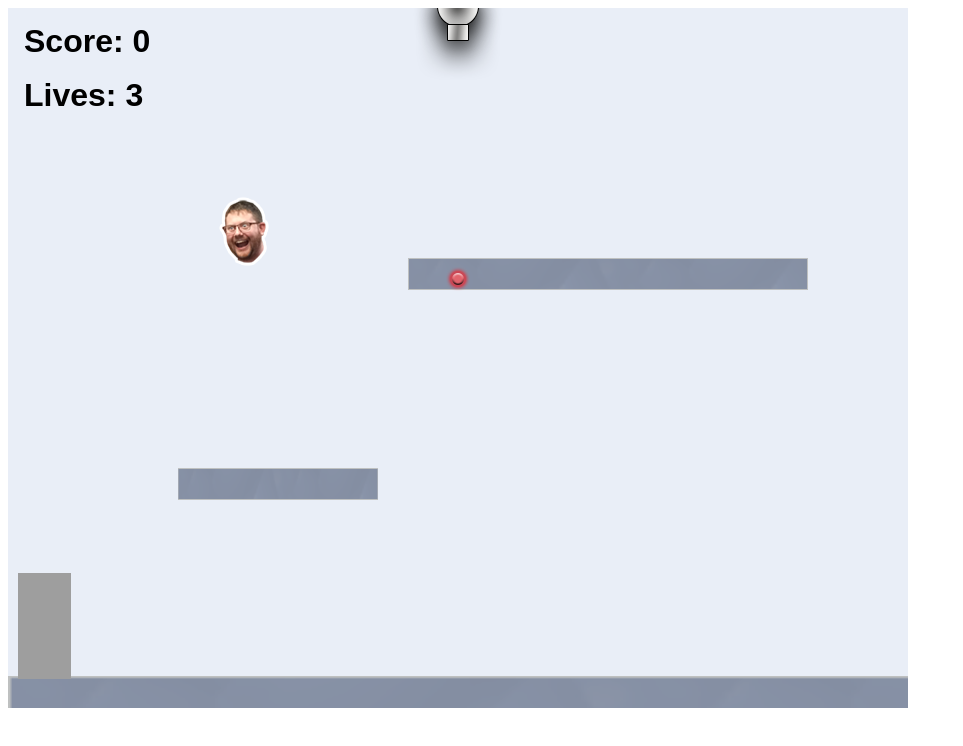
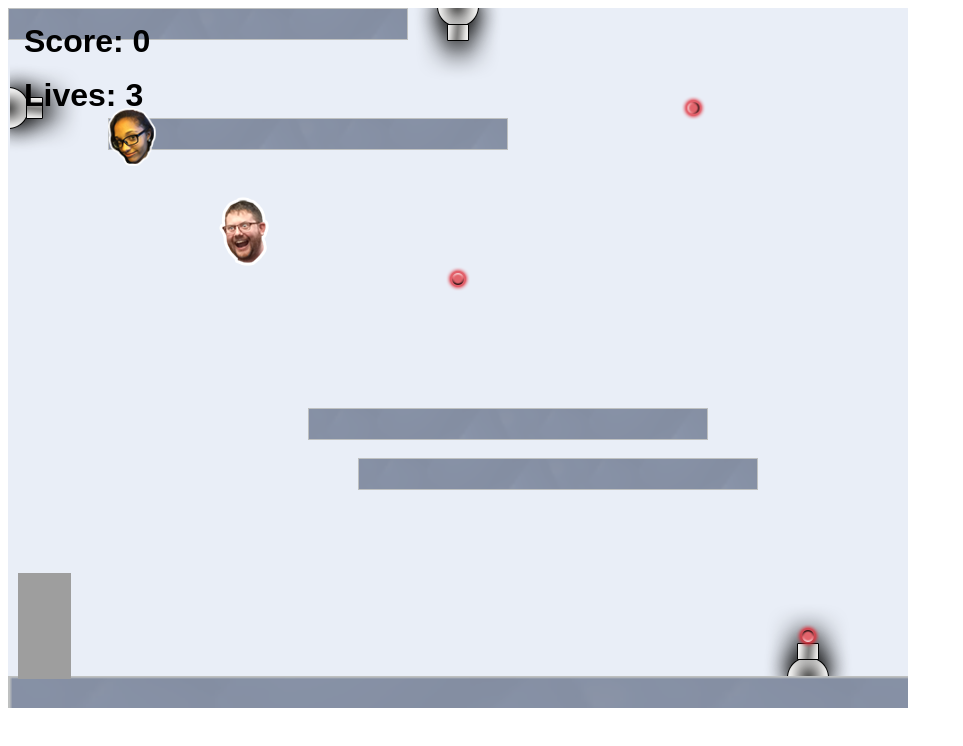
Before and after one commit to GarryLMullins/GarryLMullins.github.io, a website: page projects/platformer/index.html in a window 1280 px wide. Shown: the whole page, without its empty margins (0-963 px from the left). Drawn offline with Linux system fonts and the light colour scheme; animation ran at ten frames a second.

Commit message:
added stuff

```diff
--- a/projects/platformer/js/init/cannon.js
+++ b/projects/platformer/js/init/cannon.js
@@ -28,7 +28,8 @@
 
         // example:
         createCannon("top", 450);
-
+        createCannon("bottom", 800, 1000);
+        createCannon("left", 100, 1500);
 
         // ALL YOUR CODE GOES ABOVE HERE ///////////////////////////////////////
         ////////////////////////////////////////////////////////////////////////
--- a/projects/platformer/js/init/collectable.js
+++ b/projects/platformer/js/init/collectable.js
@@ -38,7 +38,7 @@
 
         // example:
         createCollectable(type.steve, 200, 170, 6, 0.7);
-
+        createCollectable(type.kennedi, 100, 100,);
 
 
         // ALL YOUR CODE GOES ABOVE HERE ///////////////////////////////////////
--- a/projects/platformer/js/init/platform.js
+++ b/projects/platformer/js/init/platform.js
@@ -35,10 +35,12 @@
          * bottom of the game.
          */
         createPlatform(0, game.world.height - 32, 3, 2);    // DO NOT DELETE
-
+        createPlatform (100, 110);
+        createPlatform (0, 0);
+        createPlatform (300, 400);
+        createPlatform (350, 450);
         // example:
-        createPlatform(400, 250);
-        createPlatform(170, 460, 0.5);
+        createPlatform
 
         // ALL YOUR CODE GOES ABOVE HERE ///////////////////////////////////////
         ////////////////////////////////////////////////////////////////////////
```
Also changed, not shown: index.html (+2 -2 lines).
